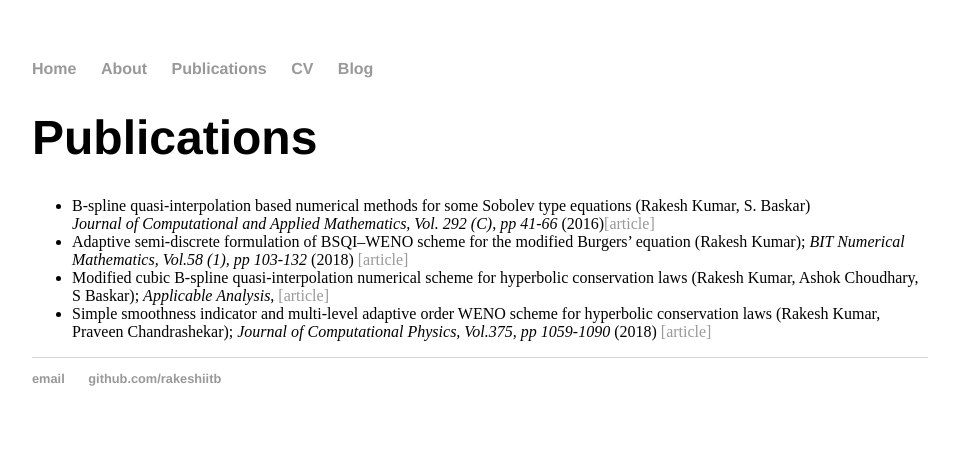
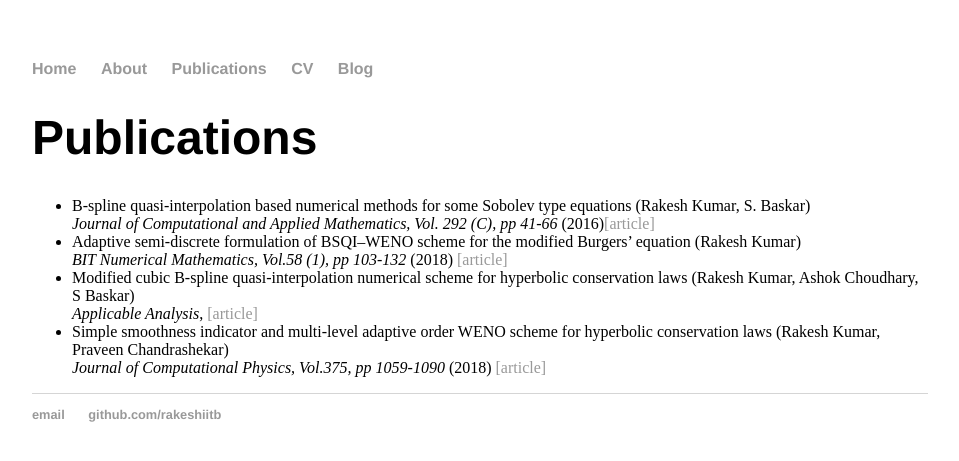
Before and after one commit to rakeshiitb/rakeshiitb.github.io, a Jekyll site: the page built from publications/index.html, in a window 1280 px wide. Shown: the top 461 px of the page, without its empty margins (160-1119 px from the left). Built offline with Jekyll 4.4.1, drawn with Linux system fonts in a browser that asks for light colours.

```diff
--- a/publications/index.html
+++ b/publications/index.html
@@ -7,8 +7,8 @@ title: Publications
           <ul>
           <li>B-spline quasi-interpolation based numerical methods for some Sobolev type equations (Rakesh Kumar, S. Baskar)</li>
                 <i> Journal of Computational and Applied Mathematics, Vol. 292 (C), pp 41-66</i> (2016)<a href="https://www.sciencedirect.com/science/article/pii/S0377042715003374">[article]</a></a]</li>
-          <li>Adaptive semi-discrete formulation of BSQI–WENO scheme for the modified Burgers’ equation (Rakesh Kumar); <i>BIT Numerical Mathematics, Vol.58 (1), pp 103-132 </i>(2018) <a href="https://link.springer.com/article/10.1007/s10543-017-0675-8">[article]</a></li>
-          <li>Modified cubic B-spline quasi-interpolation numerical scheme for hyperbolic conservation laws (Rakesh Kumar, Ashok Choudhary, S Baskar); <i>Applicable Analysis</i>, <a href="https://www.tandfonline.com/doi/abs/10.1080/00036811.2018.1489961">[article]</a></li>
-          <li>Simple smoothness indicator and multi-level adaptive order WENO scheme for hyperbolic conservation laws (Rakesh Kumar, Praveen Chandrashekar); <i>Journal of Computational Physics, Vol.375, pp 1059-1090 </i>(2018) <a href="https://www.sciencedirect.com/science/article/pii/S0021999118306272">[article]</a></li>
+          <li>Adaptive semi-discrete formulation of BSQI–WENO scheme for the modified Burgers’ equation (Rakesh Kumar)</li> <i>BIT Numerical Mathematics, Vol.58 (1), pp 103-132 </i>(2018) <a href="https://link.springer.com/article/10.1007/s10543-017-0675-8">[article]</a></li>
+          <li>Modified cubic B-spline quasi-interpolation numerical scheme for hyperbolic conservation laws (Rakesh Kumar, Ashok Choudhary, S Baskar)</li> <i>Applicable Analysis</i>, <a href="https://www.tandfonline.com/doi/abs/10.1080/00036811.2018.1489961">[article]</a></li>
+          <li>Simple smoothness indicator and multi-level adaptive order WENO scheme for hyperbolic conservation laws (Rakesh Kumar, Praveen Chandrashekar)</li> <i>Journal of Computational Physics, Vol.375, pp 1059-1090 </i>(2018) <a href="https://www.sciencedirect.com/science/article/pii/S0021999118306272">[article]</a></li>
           </ul>
      </div>
```
